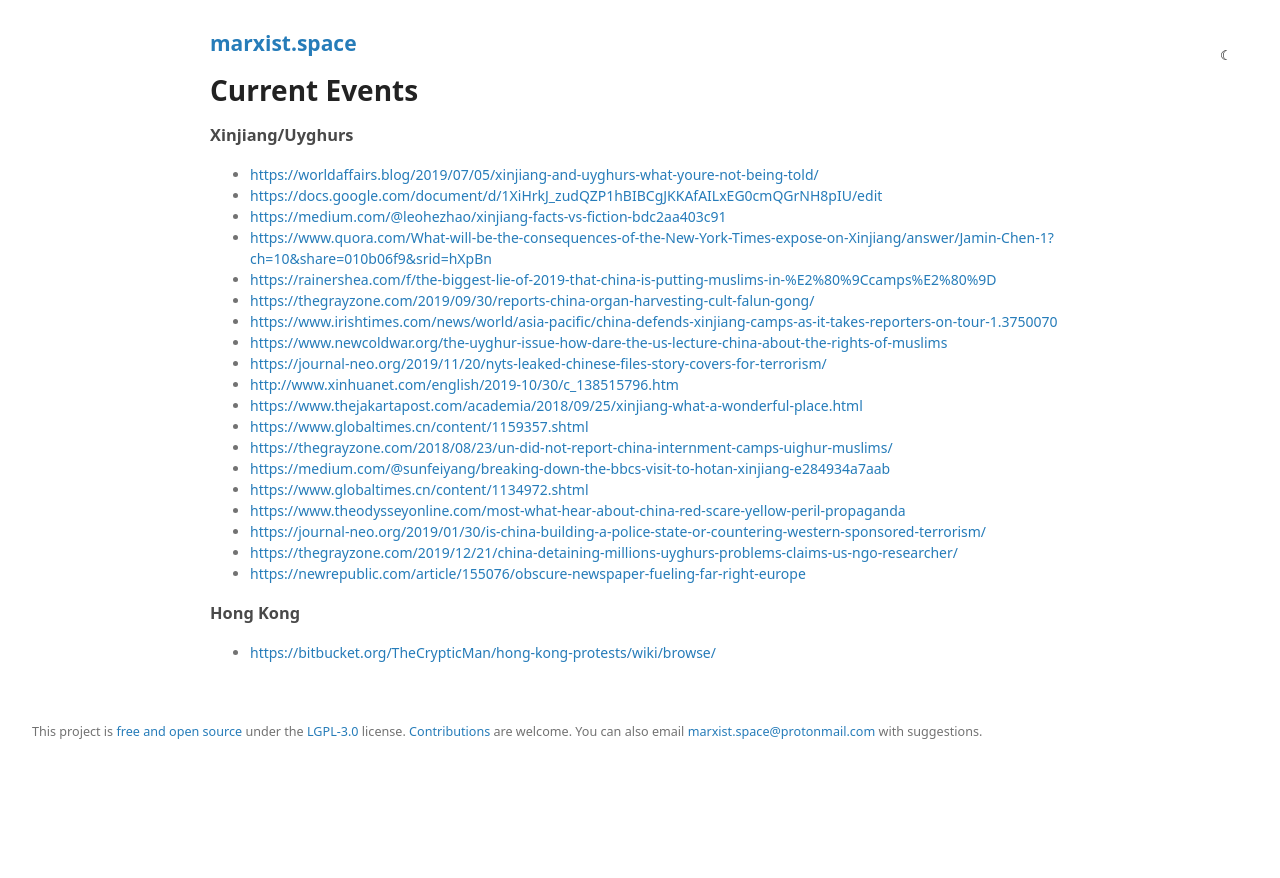
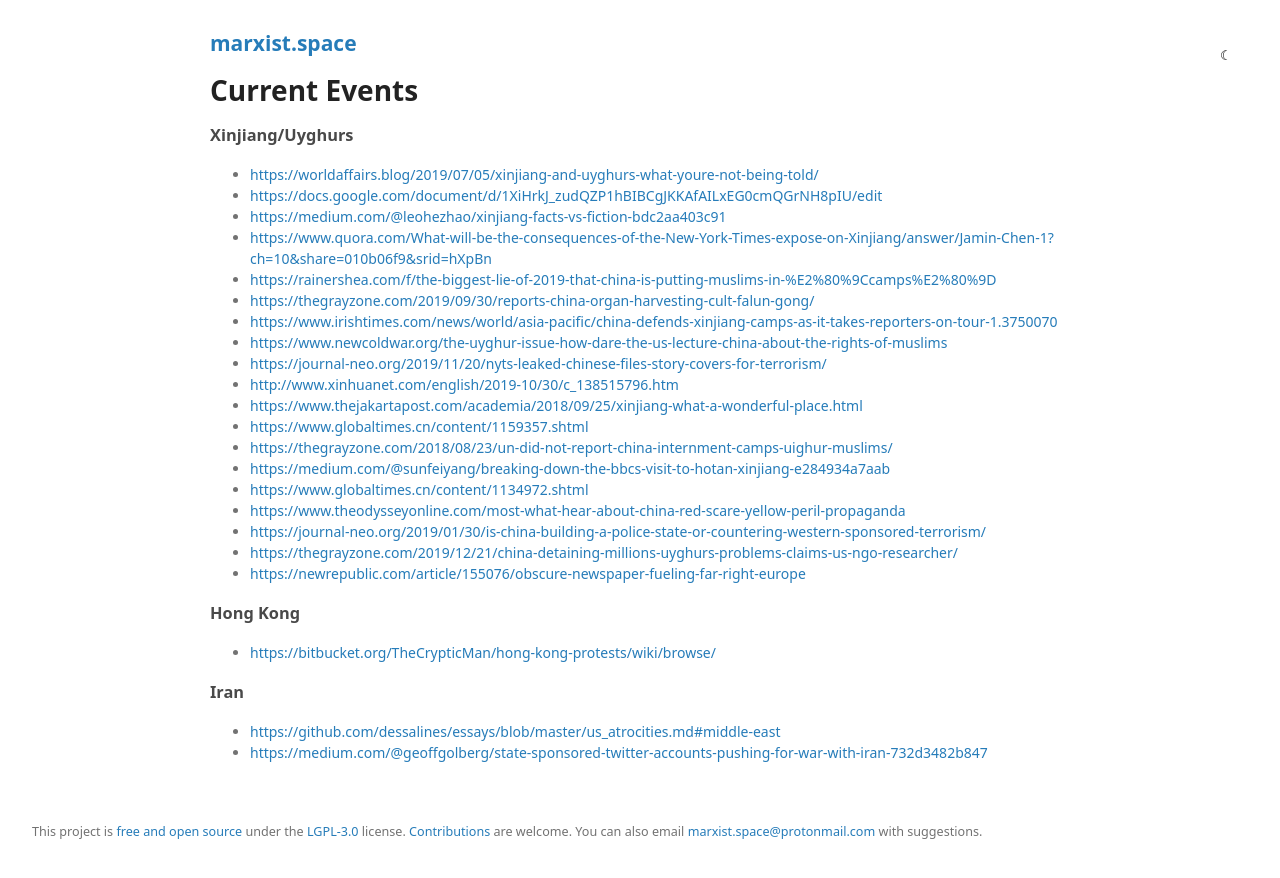
Before and after one commit to prolesoft/marxist.space, a Jekyll site: the page built from current-events.md, in a window 1280 px wide. Shown: the top 878 px of the page. Built offline with Jekyll 4.4.1, drawn with Linux system fonts in a browser that asks for light colours; our own code applies the rules of GitHub Pages for plain Markdown files.

Commit message:
feat: new current events section

```diff
--- a/current-events.md
+++ b/current-events.md
@@ -29,4 +29,10 @@
 * <https://newrepublic.com/article/155076/obscure-newspaper-fueling-far-right-europe>
 
 ### Hong Kong
+
 * <https://bitbucket.org/TheCrypticMan/hong-kong-protests/wiki/browse/>
+
+### Iran
+
+* <https://github.com/dessalines/essays/blob/master/us_atrocities.md#middle-east>
+* <https://medium.com/@geoffgolberg/state-sponsored-twitter-accounts-pushing-for-war-with-iran-732d3482b847>
```
